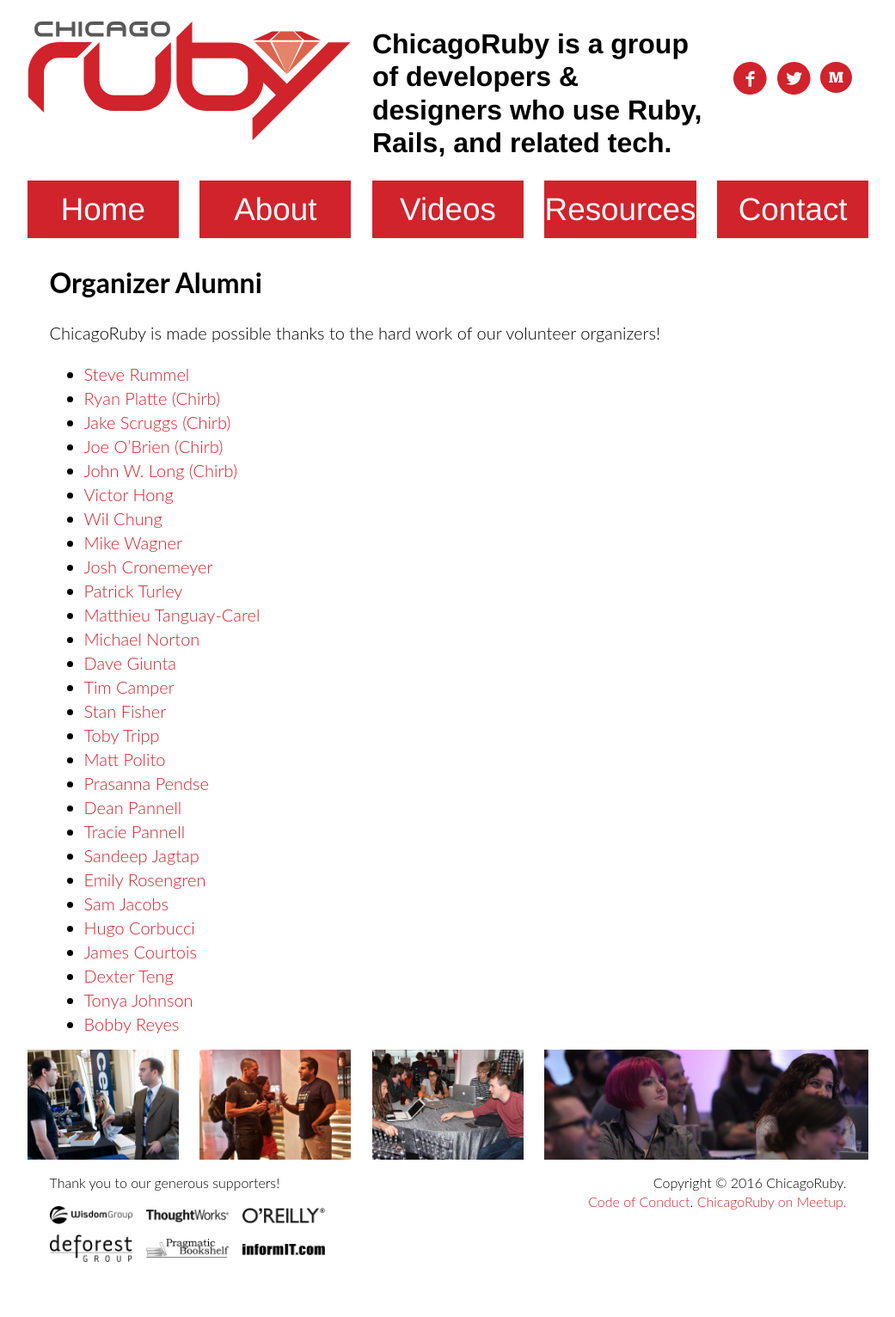
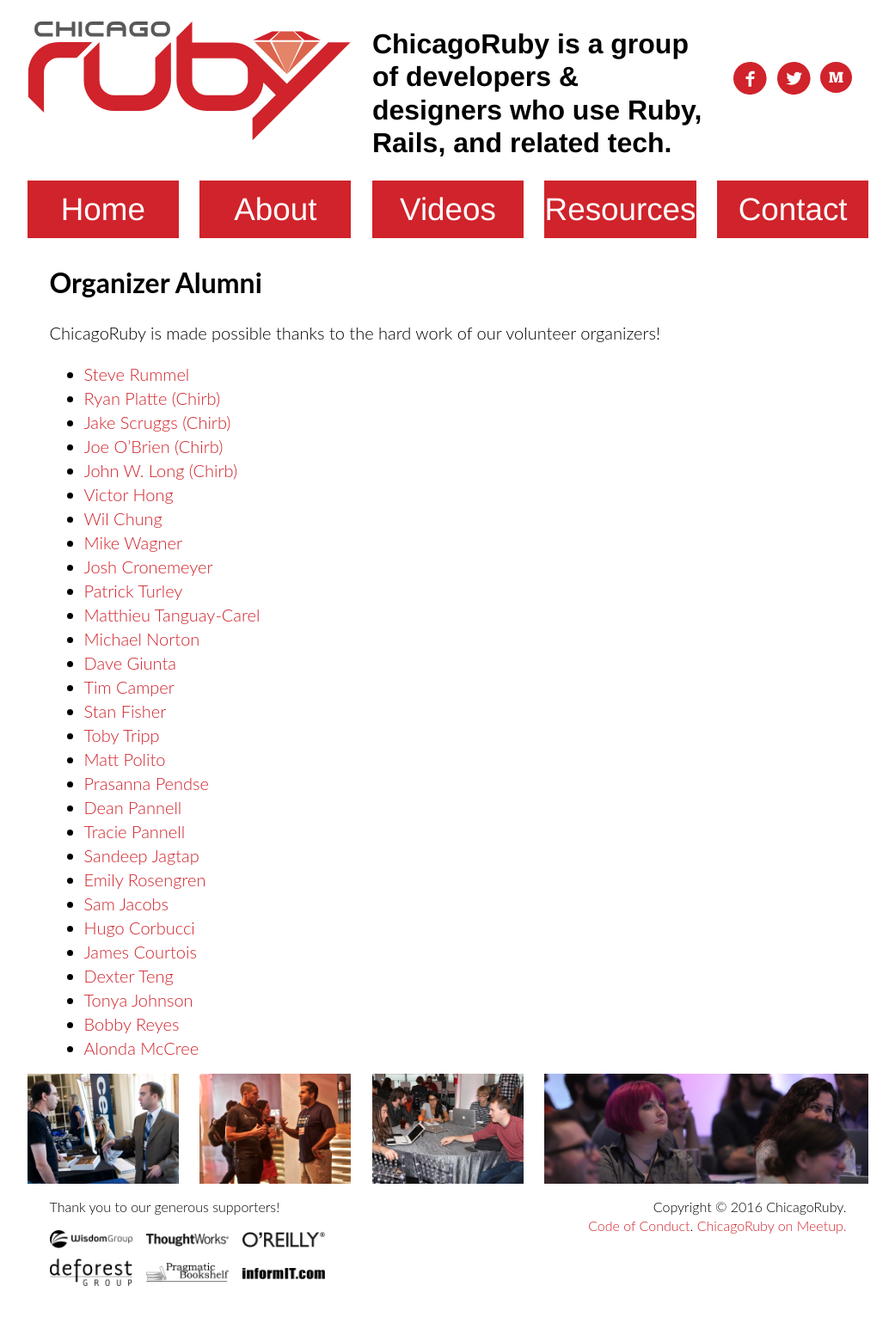
Before and after one commit to chicagoruby/chicagoruby-website, a Jekyll site: the page built from pages/simple/organizers.md, in a window 1280 px wide. Shown: the whole page at 86% size, without its empty margins (119-1160 px from the left). Built offline with Jekyll 4.4.1, drawn with Linux system fonts in a browser that asks for light colours; nearby versions of some CDN libraries; before the commit the page ends 1504 px from its top, so only the background shows below that.

Commit message:
Add Alonda McCree to list of organizer alums.

```diff
--- a/_data/organizers.yml
+++ b/_data/organizers.yml
@@ -104,3 +104,5 @@
     link: http://www.meetup.com/ChicagoRuby/members/8560899/
   - name: Bobby Reyes
     link: https://twitter.com/bobbyreys
+  - name: Alonda McCree
+    link: https://www.meetup.com/ChicagoRuby/members/73426392/
```
